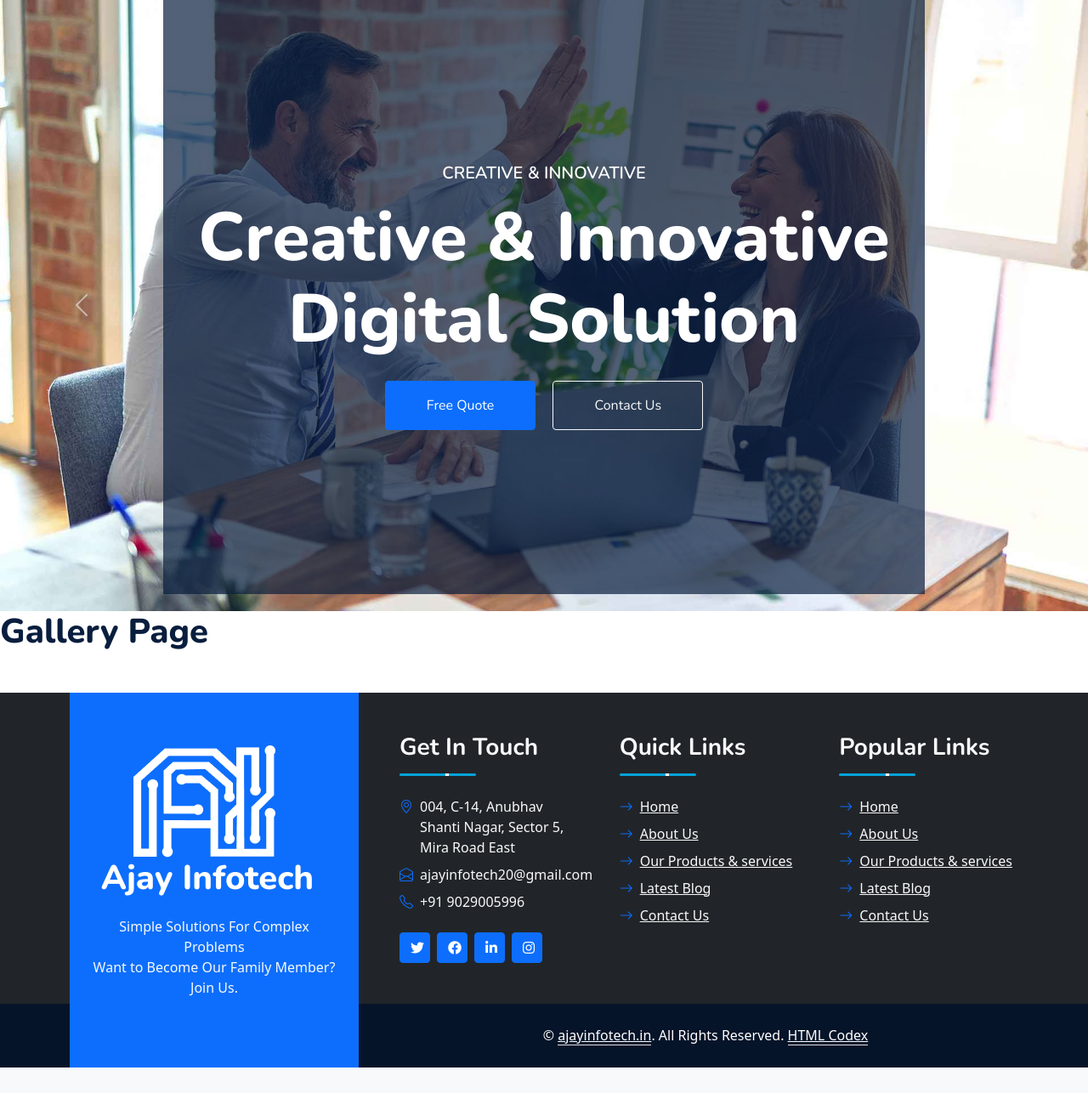
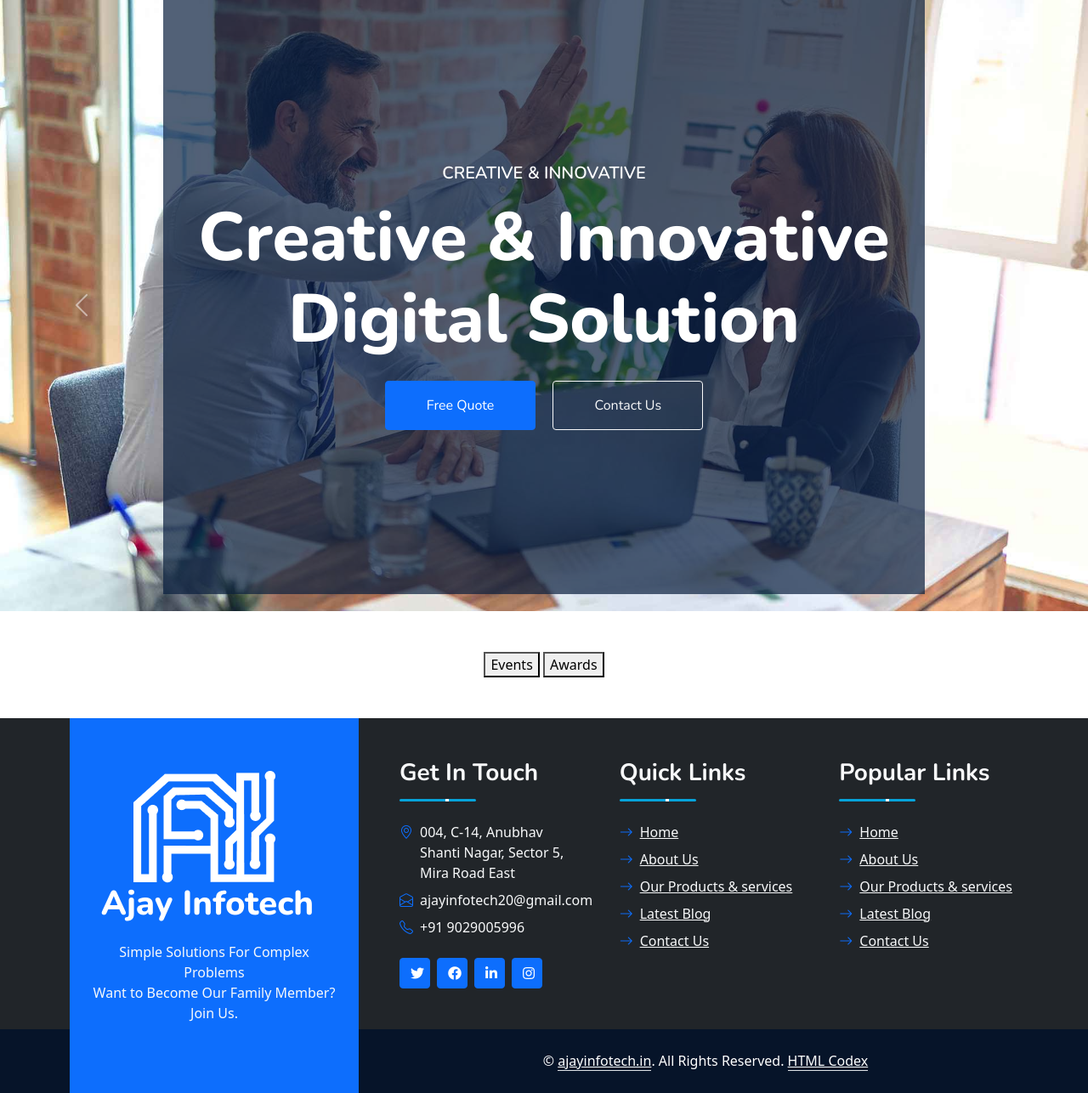
Before and after one commit to Shreenu07/Django-Testing, a Django app: page /gallery/ in a window 1280 px wide. Shown: the part 144-1430 px from the top of the page at 85% size. Before the commit the page ends 1400 px from the top, so only its background shows below. Run offline with Django 5.2, Linux system fonts and the light colour scheme; some libraries are stand-ins or nearby versions.

Commit message:
fourth commit 17/08/2024

```diff
--- a/AjayInfoApp/templates/gallery.html
+++ b/AjayInfoApp/templates/gallery.html
@@ -5,9 +5,12 @@
 
 
 
-
-<h1>Gallery Page</h1>
-
+<div class="container flex justify-content-center mt-5">
+    <div style="text-align: center;">
+        <button>Events</button>
+        <button>Awards</button>
+    </div>
+</div>
 
 
 
```
